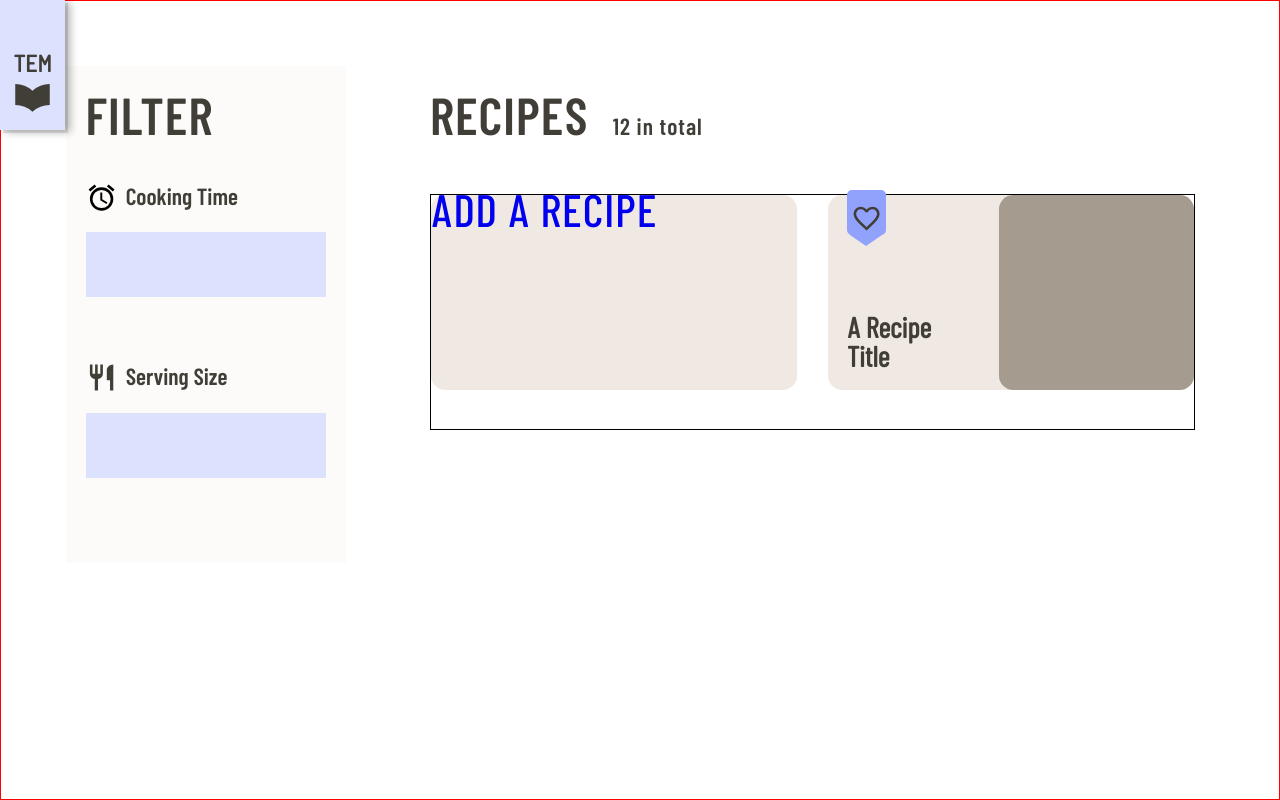
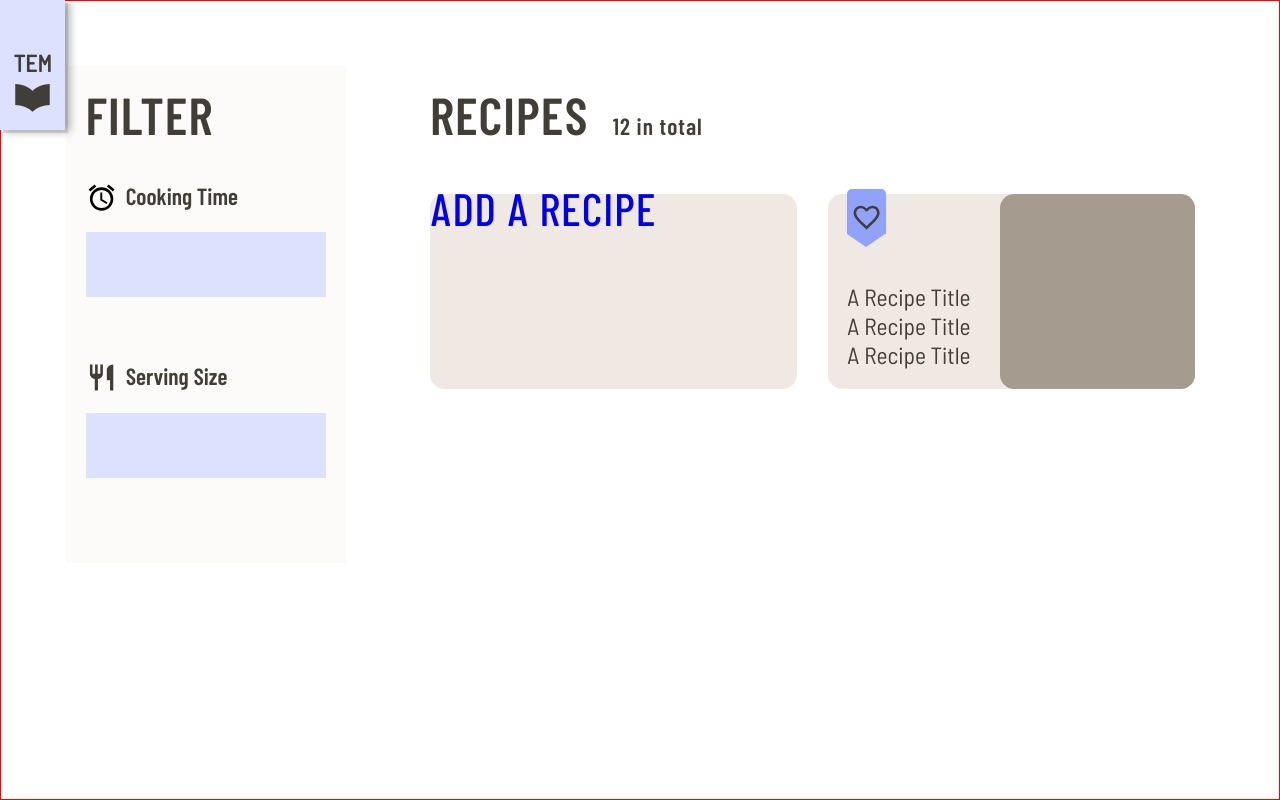
Before and after one commit to nadgerz/theEternalMenu, a React (Vite) app: page / in a window 1280 px wide. Built offline with nearby package versions, Linux system fonts and the light colour scheme.

Commit message:
improved the heart tag

```diff
--- a/src/App.js
+++ b/src/App.js
@@ -60,7 +60,7 @@ const App = () => {
                   </div>
                 </div>
                 <div className={'recipe-card-title'}>
-                  <h5>A Recipe Title</h5>
+                  <p>A Recipe Title A Recipe Title A Recipe Title</p>
                   <div className="chevron"></div>
                 </div>
                 <div className={'recipe-thumb'}></div>
--- a/src/assets/CSS/layout.css
+++ b/src/assets/CSS/layout.css
@@ -96,7 +96,7 @@ svg {
 }
 
 .recipe-grid {
-  border: 1px solid black;
+  /*border: 1px solid black;*/
   display: flex;
   flex-wrap: wrap;
   justify-content: space-between;
@@ -127,9 +127,8 @@ svg {
   width: var(--recipe-card-height);
   background-color: var(--color-neutral-medium);
   border-radius: var(--corner-radius);
-  /*position: absolute;*/
-  /*right: 0;*/
-  /*top: 0;*/
+
+  /*background: url(bglines.png);*/
 }
 
 /* ------------------------------------------------------------------------- */
--- a/src/assets/CSS/styles.css
+++ b/src/assets/CSS/styles.css
@@ -52,22 +52,23 @@ a.btn.secondary {
   border: 1.5px solid var(--color-highlight-dark);
 }
 
+/*  H E A R T   T A G  */
+
 .heart-tag {
+  border-radius: 5px 5px 0 0;
   height: 3.5rem;
   width: 3rem;
   position: absolute;
   top: -5px;
   left: var(--padding-small);
   background-color: var(--color-highlight-medium);
-  border-radius: 5px;
   padding: 1rem 0 0 0;
 }
 
 .heart-tag:after {
   content: '';
-  border-radius: var(--corner-radius);
   position: absolute;
-  bottom: -0.85rem;
+  bottom: -1rem;
   left: 0;
   width: 0;
   height: 0;
--- a/src/assets/CSS/typography.css
+++ b/src/assets/CSS/typography.css
@@ -137,6 +137,11 @@ h5 {
   /*line-height: var(--line-height-standard);*/
   /* margin-top: --line-height-standard;*/
   /* margin-bottom: 0;*/
+
+  /* truncate the title ... */
+  white-space: nowrap;
+  overflow: hidden;
+  text-overflow: ellipsis;
 }
 
 h6 {
```
